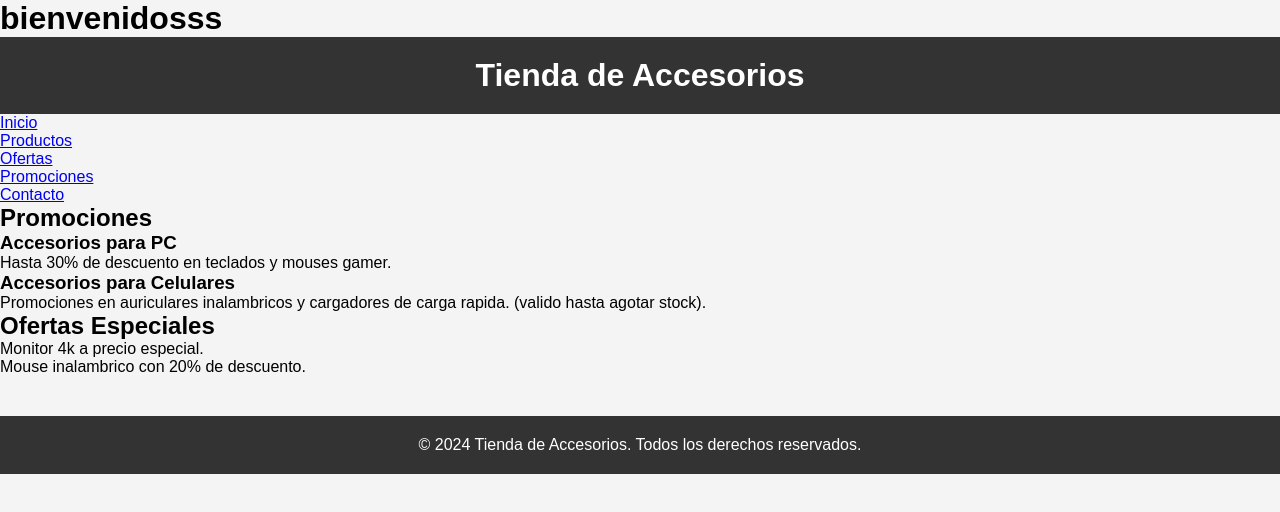
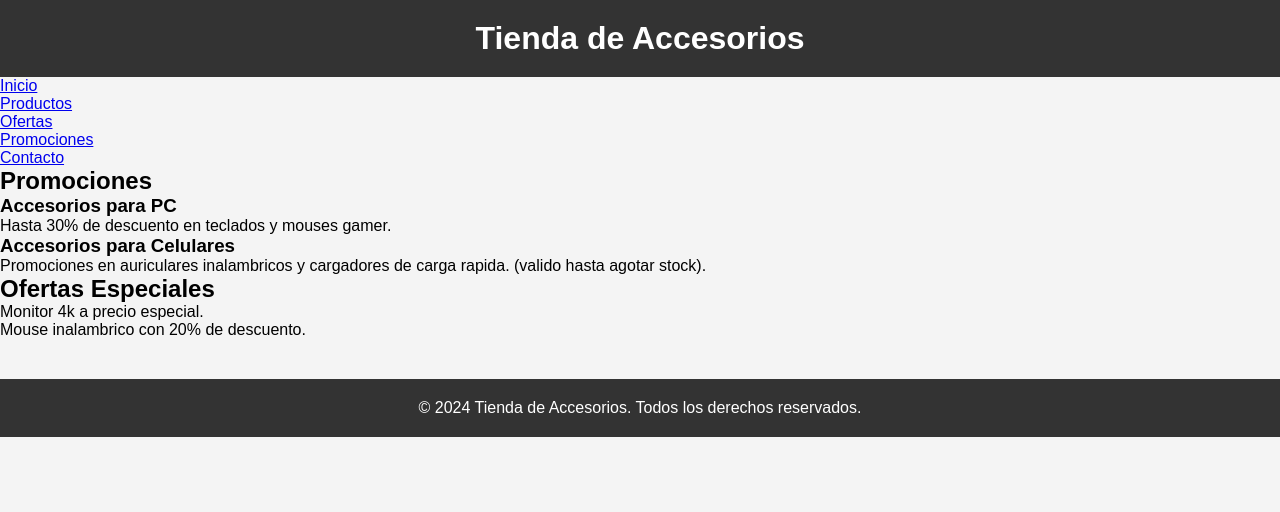
Before and after one commit to mateosbodio/accesoriospc, a plain HTML site: page index.html in a window 1280 px wide. Drawn offline with Linux system fonts and the light colour scheme.

Commit message:
Update index.html

```diff
--- a/index.html
+++ b/index.html
@@ -9,7 +9,6 @@
 </head>
 
 <body>
-    <h1>bienvenidosss</h1>
     <header>
         <h1>Tienda de Accesorios</h1>
     </header>
```
